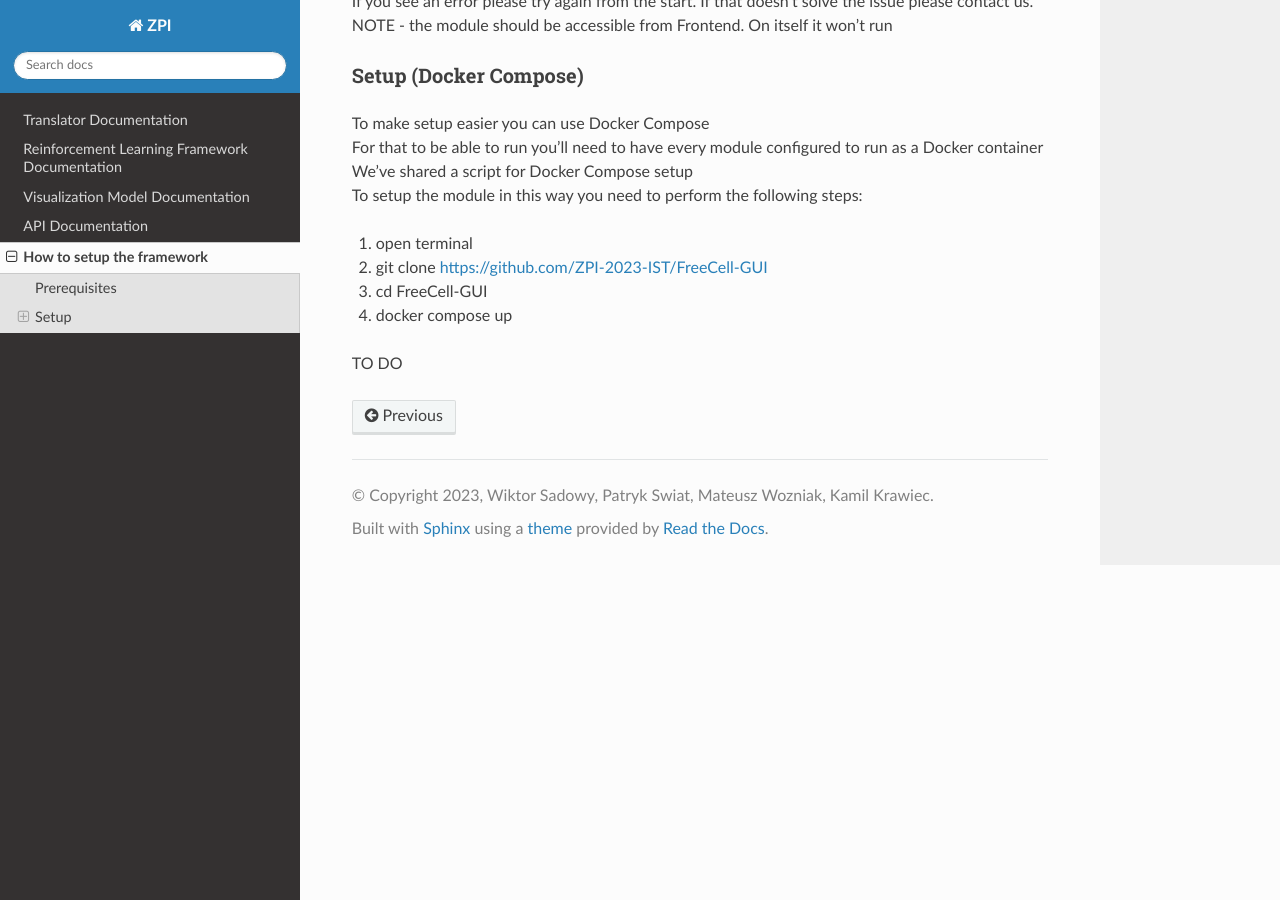
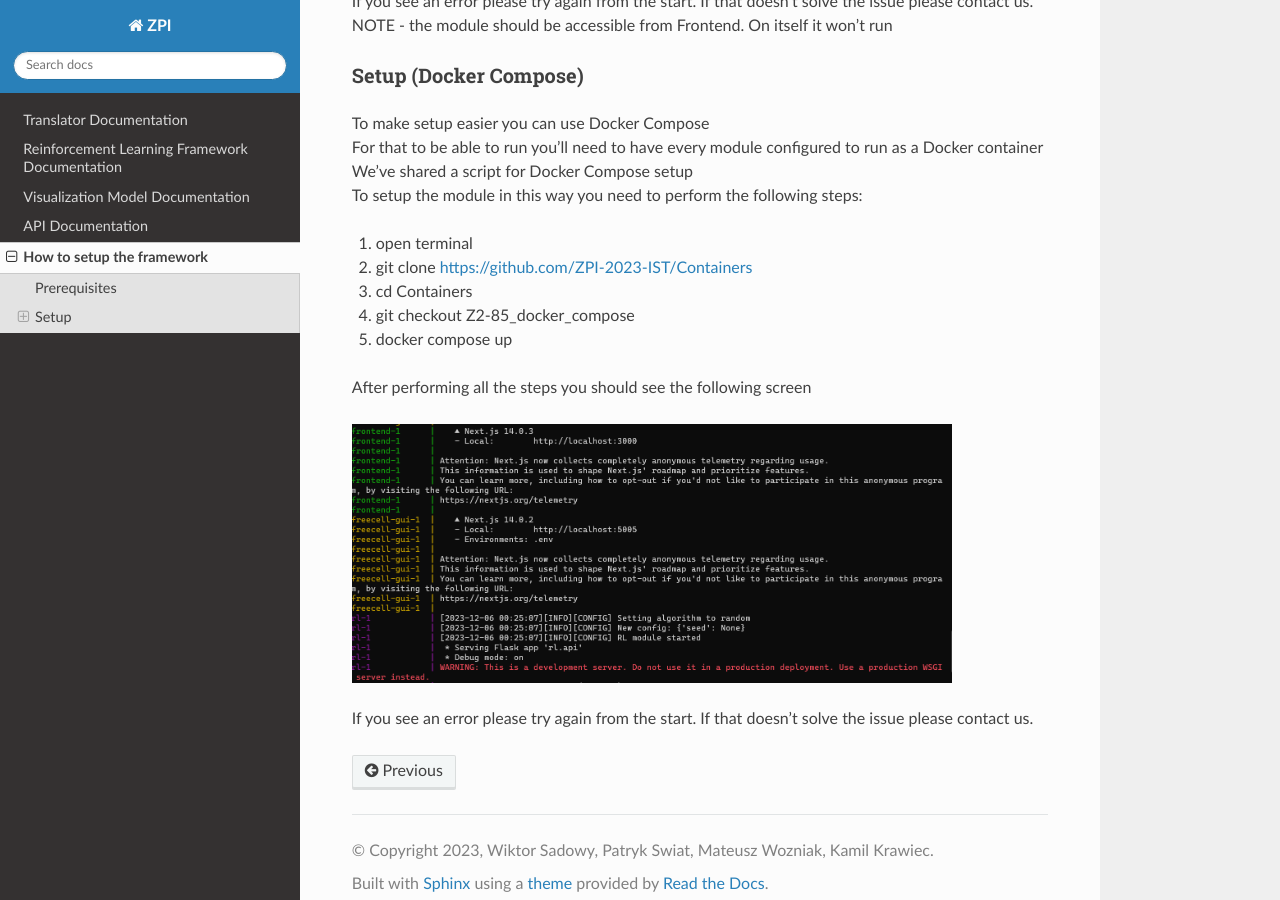
Before and after one commit to ZPI-2023-IST/Documentation, a Sphinx documentation site: the page built from source/setup.rst, in a window 1280 px wide and 900 px high, scrolled down 3372 px. Built offline with Sphinx 7.4.7 and the Read the Docs theme 2.0.0, drawn with Linux system fonts in a browser that asks for light colours.

Commit message:
setup docs finish

```diff
--- a/source/setup.rst
+++ b/source/setup.rst
@@ -127,8 +127,14 @@ Setup (Docker Compose)
 | To setup the module in this way you need to perform the following steps:
 
 1. open terminal
-2. git clone https://github.com/ZPI-2023-IST/FreeCell-GUI
-3. cd FreeCell-GUI
-4. docker compose up
+2. git clone https://github.com/ZPI-2023-IST/Containers
+3. cd Containers
+4. git checkout Z2-85_docker_compose
+5. docker compose up
 
-TO DO
+After performing all the steps you should see the following screen
+
+.. image:: _static/docker_compose_setup.png
+   :width: 600
+
+If you see an error please try again from the start. If that doesn't solve the issue please contact us.
```
Also changed, not shown: source/_static/docker_compose_setup.png (added), 7 other files.
